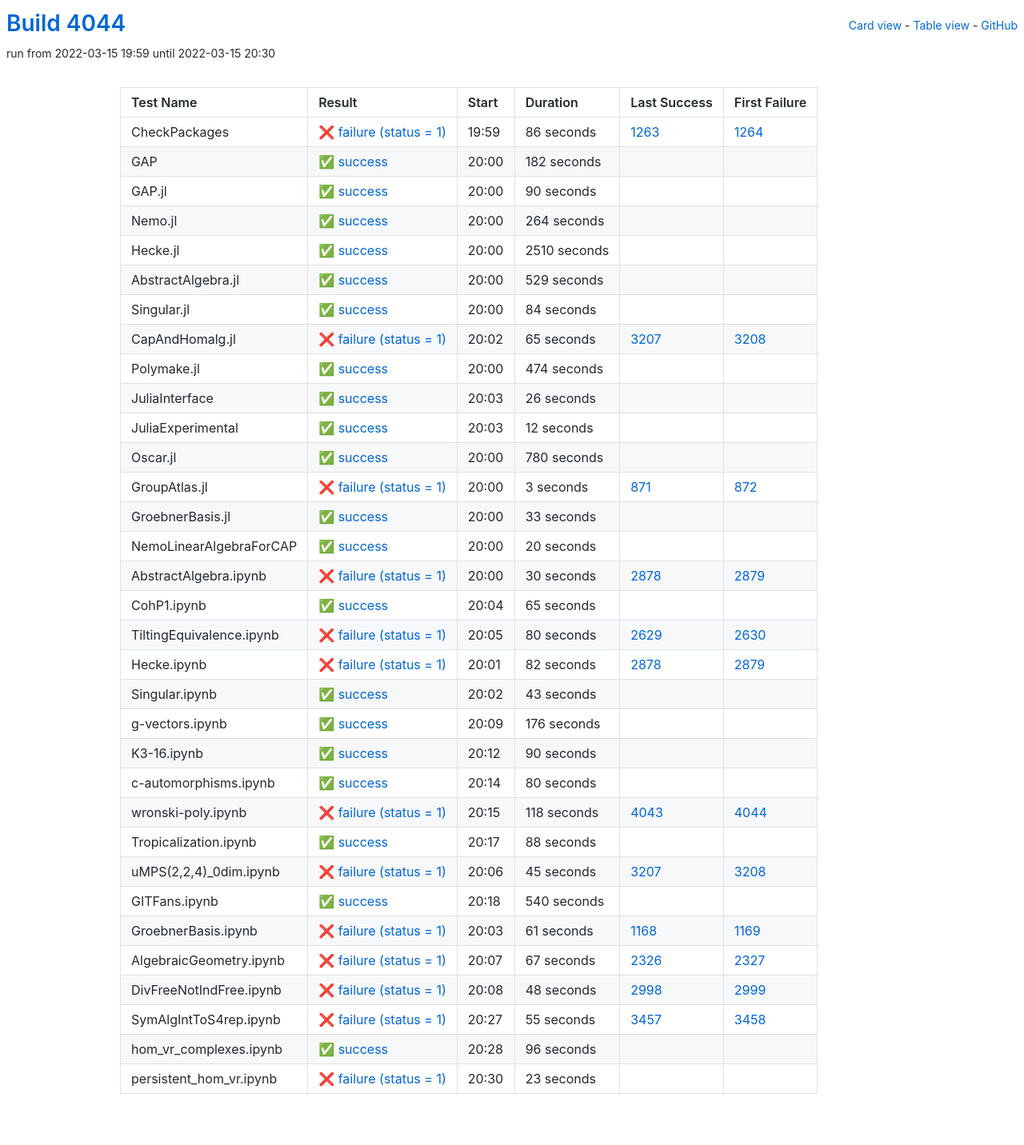
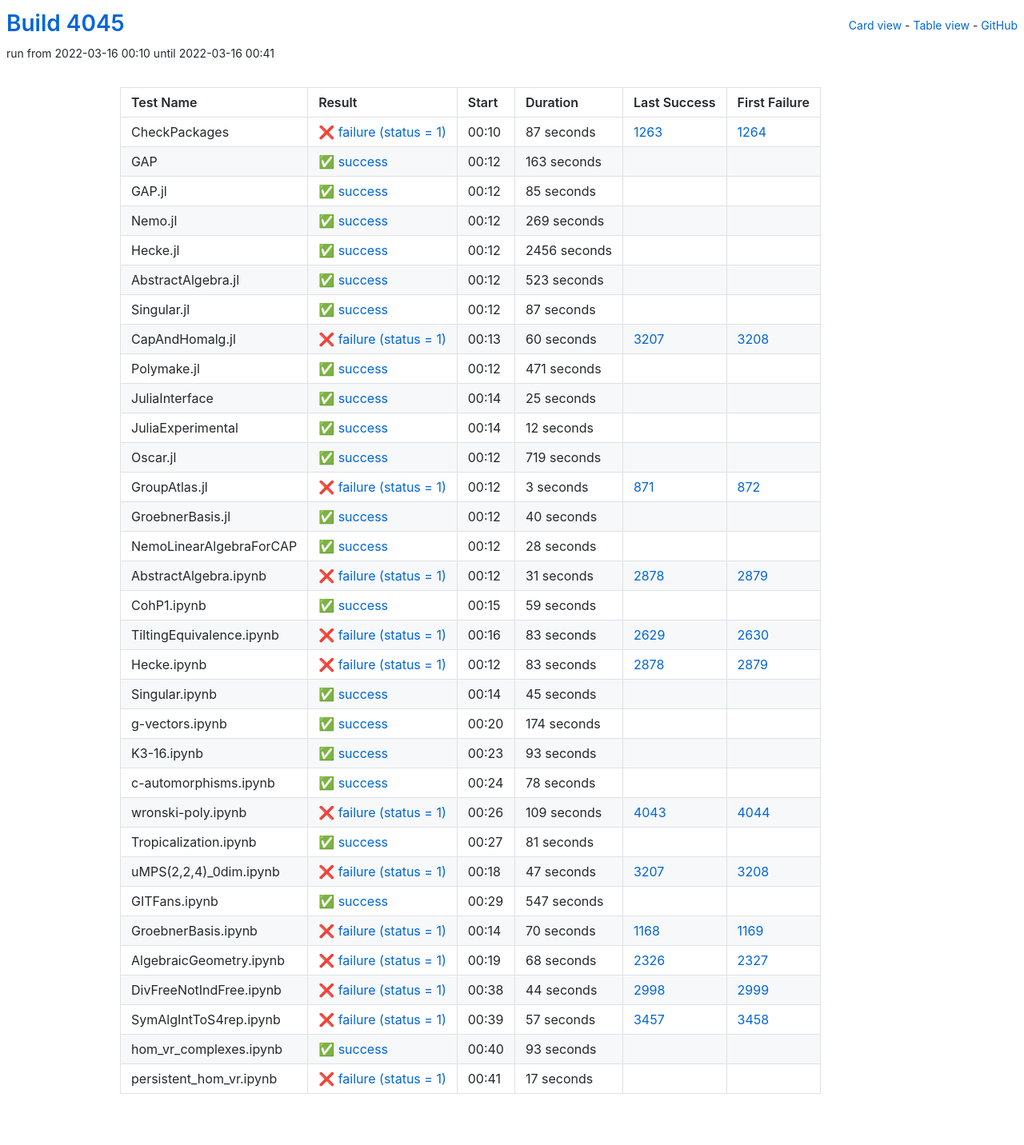
Before and after one commit to oscar-system/oscar-ci-status-stable, a Jekyll site: the page built from table.html, in a window 1280 px wide. Shown: the whole page at 80% size. Built offline with Jekyll 4.4.1, drawn with Linux system fonts in a browser that asks for light colours.

Commit message:
Build #4045

```diff
--- a/_data/ci.yml
+++ b/_data/ci.yml
@@ -1,6 +1,6 @@
 ---
-build: 4044
-build_url: https://oscarci.mathematik.uni-kl.de/job/oscar-stable/4044/
+build: 4045
+build_url: https://oscarci.mathematik.uni-kl.de/job/oscar-stable/4045/
 job: oscar-stable
 organization: oscar-system
 repo: oscar-ci-status-stable
@@ -8,128 +8,128 @@ repourl: https://github.com/oscar-system/oscar-ci-status-stable
 tests:
 - name: CheckPackages
   id: checkpackages
-  log: https://oscarci.mathematik.uni-kl.de/job/oscar-stable/4044/artifact/logs/build-4044/CheckPackages.log
-  start: 2022-03-15 19:59
+  log: https://oscarci.mathematik.uni-kl.de/job/oscar-stable/4045/artifact/logs/build-4045/CheckPackages.log
+  start: 2022-03-16 00:10
   success: false
   exitcode: 1
   status: failure
-  duration: 86
+  duration: 87
   last_success: 1263
   last_success_url: https://oscarci.mathematik.uni-kl.de/job/oscar-stable/1263/
   first_failure: 1264
   first_failure_url: https://oscarci.mathematik.uni-kl.de/job/oscar-stable/1264/
 - name: GAP
   id: gap
-  log: https://oscarci.mathematik.uni-kl.de/job/oscar-stable/4044/artifact/logs/build-4044/GAP.log
-  start: 2022-03-15 20:00
+  log: https://oscarci.mathematik.uni-kl.de/job/oscar-stable/4045/artifact/logs/build-4045/GAP.log
+  start: 2022-03-16 00:12
   success: true
   exitcode: 0
   status: success
-  duration: 182
+  duration: 163
   last_success: false
   last_success_url:
   first_failure: false
   first_failure_url:
 - name: GAP.jl
   id: gap-jl
-  log: https://oscarci.mathematik.uni-kl.de/job/oscar-stable/4044/artifact/logs/build-4044/GAP.jl.log
-  start: 2022-03-15 20:00
+  log: https://oscarci.mathematik.uni-kl.de/job/oscar-stable/4045/artifact/logs/build-4045/GAP.jl.log
+  start: 2022-03-16 00:12
   success: true
   exitcode: 0
   status: success
-  duration: 90
+  duration: 85
   last_success: false
   last_success_url:
   first_failure: false
   first_failure_url:
 - name: Nemo.jl
   id: nemo-jl
-  log: https://oscarci.mathematik.uni-kl.de/job/oscar-stable/4044/artifact/logs/build-4044/Nemo.jl.log
-  start: 2022-03-15 20:00
+  log: https://oscarci.mathematik.uni-kl.de/job/oscar-stable/4045/artifact/logs/build-4045/Nemo.jl.log
+  start: 2022-03-16 00:12
   success: true
   exitcode: 0
   status: success
-  duration: 264
+  duration: 269
   last_success: false
   last_success_url:
   first_failure: false
   first_failure_url:
 - name: Hecke.jl
   id: hecke-jl
-  log: https://oscarci.mathematik.uni-kl.de/job/oscar-stable/4044/artifact/logs/build-4044/Hecke.jl.log
-  start: 2022-03-15 20:00
+  log: https://oscarci.mathematik.uni-kl.de/job/oscar-stable/4045/artifact/logs/build-4045/Hecke.jl.log
+  start: 2022-03-16 00:12
   success: true
   exitcode: 0
   status: success
-  duration: 2510
+  duration: 2456
   last_success: false
   last_success_url:
   first_failure: false
   first_failure_url:
 - name: AbstractAlgebra.jl
   id: abstractalgebra-jl
-  log: https://oscarci.mathematik.uni-kl.de/job/oscar-stable/4044/artifact/logs/build-4044/AbstractAlgebra.jl.log
-  start: 2022-03-15 20:00
+  log: https://oscarci.mathematik.uni-kl.de/job/oscar-stable/4045/artifact/logs/build-4045/AbstractAlgebra.jl.log
+  start: 2022-03-16 00:12
   success: true
   exitcode: 0
   status: success
-  duration: 529
+  duration: 523
   last_success: false
   last_success_url:
   first_failure: false
   first_failure_url:
 - name: Singular.jl
   id: singular-jl
-  log: https://oscarci.mathematik.uni-kl.de/job/oscar-stable/4044/artifact/logs/build-4044/Singular.jl.log
-  start: 2022-03-15 20:00
+  log: https://oscarci.mathematik.uni-kl.de/job/oscar-stable/4045/artifact/logs/build-4045/Singular.jl.log
+  start: 2022-03-16 00:12
   success: true
   exitcode: 0
   status: success
-  duration: 84
+  duration: 87
   last_success: false
   last_success_url:
   first_failure: false
   first_failure_url:
 - name: CapAndHomalg.jl
   id: capandhomalg-jl
-  log: https://oscarci.mathematik.uni-kl.de/job/oscar-stable/4044/artifact/logs/build-4044/CapAndHomalg.jl.log
-  start: 2022-03-15 20:02
+  log: https://oscarci.mathematik.uni-kl.de/job/oscar-stable/4045/artifact/logs/build-4045/CapAndHomalg.jl.log
+  start: 2022-03-16 00:13
   success: false
   exitcode: 1
   status: failure
-  duration: 65
+  duration: 60
   last_success: 3207
   last_success_url: https://oscarci.mathematik.uni-kl.de/job/oscar-stable/3207/
   first_failure: 3208
   first_failure_url: https://oscarci.mathematik.uni-kl.de/job/oscar-stable/3208/
 - name: Polymake.jl
   id: polymake-jl
-  log: https://oscarci.mathematik.uni-kl.de/job/oscar-stable/4044/artifact/logs/build-4044/Polymake.jl.log
-  start: 2022-03-15 20:00
+  log: https://oscarci.mathematik.uni-kl.de/job/oscar-stable/4045/artifact/logs/build-4045/Polymake.jl.log
+  start: 2022-03-16 00:12
   success: true
   exitcode: 0
   status: success
-  duration: 474
+  duration: 471
   last_success: false
   last_success_url:
   first_failure: false
   first_failure_url:
 - name: JuliaInterface
   id: juliainterface
-  log: https://oscarci.mathematik.uni-kl.de/job/oscar-stable/4044/artifact/logs/build-4044/JuliaInterface.log
-  start: 2022-03-15 20:03
+  log: https://oscarci.mathematik.uni-kl.de/job/oscar-stable/4045/artifact/logs/build-4045/JuliaInterface.log
+  start: 2022-03-16 00:14
   success: true
   exitcode: 0
   status: success
-  duration: 26
+  duration: 25
   last_success: false
   last_success_url:
   first_failure: false
   first_failure_url:
 - name: JuliaExperimental
   id: juliaexperimental
-  log: https://oscarci.mathematik.uni-kl.de/job/oscar-stable/4044/artifact/logs/build-4044/JuliaExperimental.log
-  start: 2022-03-15 20:03
+  log: https://oscarci.mathematik.uni-kl.de/job/oscar-stable/4045/artifact/logs/build-4045/JuliaExperimental.log
+  start: 2022-03-16 00:14
   success: true
   exitcode: 0
   status: success
@@ -140,20 +140,20 @@ tests:
   first_failure_url:
 - name: Oscar.jl
   id: oscar-jl
-  log: https://oscarci.mathematik.uni-kl.de/job/oscar-stable/4044/artifact/logs/build-4044/Oscar.jl.log
-  start: 2022-03-15 20:00
+  log: https://oscarci.mathematik.uni-kl.de/job/oscar-stable/4045/artifact/logs/build-4045/Oscar.jl.log
+  start: 2022-03-16 00:12
   success: true
   exitcode: 0
   status: success
-  duration: 780
+  duration: 719
   last_success: false
   last_success_url:
   first_failure: false
   first_failure_url:
 - name: GroupAtlas.jl
   id: groupatlas-jl
-  log: https://oscarci.mathematik.uni-kl.de/job/oscar-stable/4044/artifact/logs/build-4044/GroupAtlas.jl.log
-  start: 2022-03-15 20:00
+  log: https://oscarci.mathematik.uni-kl.de/job/oscar-stable/4045/artifact/logs/build-4045/GroupAtlas.jl.log
+  start: 2022-03-16 00:12
   success: false
   exitcode: 1
   status: failure
@@ -164,240 +164,240 @@ tests:
   first_failure_url: https://oscarci.mathematik.uni-kl.de/job/oscar-stable/872/
 - name: GroebnerBasis.jl
   id: groebnerbasis-jl
-  log: https://oscarci.mathematik.uni-kl.de/job/oscar-stable/4044/artifact/logs/build-4044/GroebnerBasis.jl.log
-  start: 2022-03-15 20:00
+  log: https://oscarci.mathematik.uni-kl.de/job/oscar-stable/4045/artifact/logs/build-4045/GroebnerBasis.jl.log
+  start: 2022-03-16 00:12
   success: true
   exitcode: 0
   status: success
-  duration: 33
+  duration: 40
   last_success: false
   last_success_url:
   first_failure: false
   first_failure_url:
 - name: NemoLinearAlgebraForCAP
   id: nemolinearalgebraforcap
-  log: https://oscarci.mathematik.uni-kl.de/job/oscar-stable/4044/artifact/logs/build-4044/NemoLinearAlgebraForCAP.log
-  start: 2022-03-15 20:00
+  log: https://oscarci.mathematik.uni-kl.de/job/oscar-stable/4045/artifact/logs/build-4045/NemoLinearAlgebraForCAP.log
+  start: 2022-03-16 00:12
   success: true
   exitcode: 0
   status: success
-  duration: 20
+  duration: 28
   last_success: false
   last_success_url:
   first_failure: false
   first_failure_url:
 - name: AbstractAlgebra.ipynb
   id: abstractalgebra-ipynb
-  log: https://oscarci.mathematik.uni-kl.de/job/oscar-stable/4044/artifact/logs/build-4044/AbstractAlgebra.ipynb.log
-  start: 2022-03-15 20:00
+  log: https://oscarci.mathematik.uni-kl.de/job/oscar-stable/4045/artifact/logs/build-4045/AbstractAlgebra.ipynb.log
+  start: 2022-03-16 00:12
   success: false
   exitcode: 1
   status: failure
-  duration: 30
+  duration: 31
   last_success: 2878
   last_success_url: https://oscarci.mathematik.uni-kl.de/job/oscar-stable/2878/
   first_failure: 2879
   first_failure_url: https://oscarci.mathematik.uni-kl.de/job/oscar-stable/2879/
 - name: CohP1.ipynb
   id: cohp1-ipynb
-  log: https://oscarci.mathematik.uni-kl.de/job/oscar-stable/4044/artifact/logs/build-4044/CohP1.ipynb.log
-  start: 2022-03-15 20:04
+  log: https://oscarci.mathematik.uni-kl.de/job/oscar-stable/4045/artifact/logs/build-4045/CohP1.ipynb.log
+  start: 2022-03-16 00:15
   success: true
   exitcode: 0
   status: success
-  duration: 65
+  duration: 59
   last_success: false
   last_success_url:
   first_failure: false
   first_failure_url:
 - name: TiltingEquivalence.ipynb
   id: tiltingequivalence-ipynb
-  log: https://oscarci.mathematik.uni-kl.de/job/oscar-stable/4044/artifact/logs/build-4044/TiltingEquivalence.ipynb.log
-  start: 2022-03-15 20:05
+  log: https://oscarci.mathematik.uni-kl.de/job/oscar-stable/4045/artifact/logs/build-4045/TiltingEquivalence.ipynb.log
+  start: 2022-03-16 00:16
   success: false
   exitcode: 1
   status: failure
-  duration: 80
+  duration: 83
   last_success: 2629
   last_success_url: https://oscarci.mathematik.uni-kl.de/job/oscar-stable/2629/
   first_failure: 2630
   first_failure_url: https://oscarci.mathematik.uni-kl.de/job/oscar-stable/2630/
 - name: Hecke.ipynb
   id: hecke-ipynb
-  log: https://oscarci.mathematik.uni-kl.de/job/oscar-stable/4044/artifact/logs/build-4044/Hecke.ipynb.log
-  start: 2022-03-15 20:01
+  log: https://oscarci.mathematik.uni-kl.de/job/oscar-stable/4045/artifact/logs/build-4045/Hecke.ipynb.log
+  start: 2022-03-16 00:12
   success: false
   exitcode: 1
   status: failure
-  duration: 82
+  duration: 83
   last_success: 2878
   last_success_url: https://oscarci.mathematik.uni-kl.de/job/oscar-stable/2878/
   first_failure: 2879
   first_failure_url: https://oscarci.mathematik.uni-kl.de/job/oscar-stable/2879/
 - name: Singular.ipynb
   id: singular-ipynb
-  log: https://oscarci.mathematik.uni-kl.de/job/oscar-stable/4044/artifact/logs/build-4044/Singular.ipynb.log
-  start: 2022-03-15 20:02
+  log: https://oscarci.mathematik.uni-kl.de/job/oscar-stable/4045/artifact/logs/build-4045/Singular.ipynb.log
+  start: 2022-03-16 00:14
   success: true
   exitcode: 0
   status: success
-  duration: 43
+  duration: 45
   last_success: false
   last_success_url:
   first_failure: false
   first_failure_url:
 - name: g-vectors.ipynb
   id: g-vectors-ipynb
-  log: https://oscarci.mathematik.uni-kl.de/job/oscar-stable/4044/artifact/logs/build-4044/g-vectors.ipynb.log
-  start: 2022-03-15 20:09
+  log: https://oscarci.mathematik.uni-kl.de/job/oscar-stable/4045/artifact/logs/build-4045/g-vectors.ipynb.log
+  start: 2022-03-16 00:20
   success: true
   exitcode: 0
   status: success
-  duration: 176
+  duration: 174
   last_success: false
   last_success_url:
   first_failure: false
   first_failure_url:
 - name: K3-16.ipynb
   id: k3-16-ipynb
-  log: https://oscarci.mathematik.uni-kl.de/job/oscar-stable/4044/artifact/logs/build-4044/K3-16.ipynb.log
-  start: 2022-03-15 20:12
+  log: https://oscarci.mathematik.uni-kl.de/job/oscar-stable/4045/artifact/logs/build-4045/K3-16.ipynb.log
+  start: 2022-03-16 00:23
   success: true
   exitcode: 0
   status: success
-  duration: 90
+  duration: 93
   last_success: false
   last_success_url:
   first_failure: false
   first_failure_url:
 - name: c-automorphisms.ipynb
   id: c-automorphisms-ipynb
-  log: https://oscarci.mathematik.uni-kl.de/job/oscar-stable/4044/artifact/logs/build-4044/c-automorphisms.ipynb.log
-  start: 2022-03-15 20:14
+  log: https://oscarci.mathematik.uni-kl.de/job/oscar-stable/4045/artifact/logs/build-4045/c-automorphisms.ipynb.log
+  start: 2022-03-16 00:24
   success: true
   exitcode: 0
   status: success
-  duration: 80
+  duration: 78
   last_success: false
   last_success_url:
   first_failure: false
   first_failure_url:
 - name: wronski-poly.ipynb
   id: wronski-poly-ipynb
-  log: https://oscarci.mathematik.uni-kl.de/job/oscar-stable/4044/artifact/logs/build-4044/wronski-poly.ipynb.log
-  start: 2022-03-15 20:15
+  log: https://oscarci.mathematik.uni-kl.de/job/oscar-stable/4045/artifact/logs/build-4045/wronski-poly.ipynb.log
+  start: 2022-03-16 00:26
   success: false
   exitcode: 1
   status: failure
-  duration: 118
+  duration: 109
   last_success: 4043
   last_success_url: https://oscarci.mathematik.uni-kl.de/job/oscar-stable/4043/
   first_failure: 4044
   first_failure_url: https://oscarci.mathematik.uni-kl.de/job/oscar-stable/4044/
 - name: Tropicalization.ipynb
   id: tropicalization-ipynb
-  log: https://oscarci.mathematik.uni-kl.de/job/oscar-stable/4044/artifact/logs/build-4044/Tropicalization.ipynb.log
-  start: 2022-03-15 20:17
+  log: https://oscarci.mathematik.uni-kl.de/job/oscar-stable/4045/artifact/logs/build-4045/Tropicalization.ipynb.log
+  start: 2022-03-16 00:27
   success: true
   exitcode: 0
   status: success
-  duration: 88
+  duration: 81
   last_success: false
   last_success_url:
   first_failure: false
   first_failure_url:
 - name: uMPS(2,2,4)_0dim.ipynb
   id: umps-2-2-4-0dim-ipynb
-  log: https://oscarci.mathematik.uni-kl.de/job/oscar-stable/4044/artifact/logs/build-4044/uMPS-2-2-4-_0dim.ipynb.log
-  start: 2022-03-15 20:06
+  log: https://oscarci.mathematik.uni-kl.de/job/oscar-stable/4045/artifact/logs/build-4045/uMPS-2-2-4-_0dim.ipynb.log
+  start: 2022-03-16 00:18
   success: false
   exitcode: 1
   status: failure
-  duration: 45
+  duration: 47
   last_success: 3207
   last_success_url: https://oscarci.mathematik.uni-kl.de/job/oscar-stable/3207/
   first_failure: 3208
   first_failure_url: https://oscarci.mathematik.uni-kl.de/job/oscar-stable/3208/
 - name: GITFans.ipynb
   id: gitfans-ipynb
-  log: https://oscarci.mathematik.uni-kl.de/job/oscar-stable/4044/artifact/logs/build-4044/GITFans.ipynb.log
-  start: 2022-03-15 20:18
+  log: https://oscarci.mathematik.uni-kl.de/job/oscar-stable/4045/artifact/logs/build-4045/GITFans.ipynb.log
+  start: 2022-03-16 00:29
   success: true
   exitcode: 0
   status: success
-  duration: 540
+  duration: 547
   last_success: false
   last_success_url:
   first_failure: false
   first_failure_url:
 - name: GroebnerBasis.ipynb
   id: groebnerbasis-ipynb
-  log: https://oscarci.mathematik.uni-kl.de/job/oscar-stable/4044/artifact/logs/build-4044/GroebnerBasis.ipynb.log
-  start: 2022-03-15 20:03
+  log: https://oscarci.mathematik.uni-kl.de/job/oscar-stable/4045/artifact/logs/build-4045/GroebnerBasis.ipynb.log
+  start: 2022-03-16 00:14
   success: false
   exitcode: 1
   status: failure
-  duration: 61
+  duration: 70
   last_success: 1168
   last_success_url: https://oscarci.mathematik.uni-kl.de/job/oscar-stable/1168/
   first_failure: 1169
   first_failure_url: https://oscarci.mathematik.uni-kl.de/job/oscar-stable/1169/
 - name: AlgebraicGeometry.ipynb
   id: algebraicgeometry-ipynb
-  log: https://oscarci.mathematik.uni-kl.de/job/oscar-stable/4044/artifact/logs/build-4044/AlgebraicGeometry.ipynb.log
-  start: 2022-03-15 20:07
+  log: https://oscarci.mathematik.uni-kl.de/job/oscar-stable/4045/artifact/logs/build-4045/AlgebraicGeometry.ipynb.log
+  start: 2022-03-16 00:19
   success: false
   exitcode: 1
   status: failure
-  duration: 67
+  duration: 68
   last_success: 2326
   last_success_url: https://oscarci.mathematik.uni-kl.de/job/oscar-stable/2326/
   first_failure: 2327
   first_failure_url: https://oscarci.mathematik.uni-kl.de/job/oscar-stable/2327/
 - name: DivFreeNotIndFree.ipynb
   id: divfreenotindfree-ipynb
-  log: https://oscarci.mathematik.uni-kl.de/job/oscar-stable/4044/artifact/logs/build-4044/DivFreeNotIndFree.ipynb.log
-  start: 2022-03-15 20:08
+  log: https://oscarci.mathematik.uni-kl.de/job/oscar-stable/4045/artifact/logs/build-4045/DivFreeNotIndFree.ipynb.log
+  start: 2022-03-16 00:38
   success: false
   exitcode: 1
   status: failure
-  duration: 48
+  duration: 44
   last_success: 2998
   last_success_url: https://oscarci.mathematik.uni-kl.de/job/oscar-stable/2998/
   first_failure: 2999
   first_failure_url: https://oscarci.mathematik.uni-kl.de/job/oscar-stable/2999/
 - name: SymAlgIntToS4rep.ipynb
   id: symalginttos4rep-ipynb
-  log: https://oscarci.mathematik.uni-kl.de/job/oscar-stable/4044/artifact/logs/build-4044/SymAlgIntToS4rep.ipynb.log
-  start: 2022-03-15 20:27
+  log: https://oscarci.mathematik.uni-kl.de/job/oscar-stable/4045/artifact/logs/build-4045/SymAlgIntToS4rep.ipynb.log
+  start: 2022-03-16 00:39
   success: false
   exitcode: 1
   status: failure
-  duration: 55
+  duration: 57
   last_success: 3457
   last_success_url: https://oscarci.mathematik.uni-kl.de/job/oscar-stable/3457/
   first_failure: 3458
   first_failure_url: https://oscarci.mathematik.uni-kl.de/job/oscar-stable/3458/
 - name: hom_vr_complexes.ipynb
   id: hom-vr-complexes-ipynb
-  log: https://oscarci.mathematik.uni-kl.de/job/oscar-stable/4044/artifact/logs/build-4044/hom_vr_complexes.ipynb.log
-  start: 2022-03-15 20:28
+  log: https://oscarci.mathematik.uni-kl.de/job/oscar-stable/4045/artifact/logs/build-4045/hom_vr_complexes.ipynb.log
+  start: 2022-03-16 00:40
   success: true
   exitcode: 0
   status: success
-  duration: 96
+  duration: 93
   last_success: false
   last_success_url:
   first_failure: false
   first_failure_url:
 - name: persistent_hom_vr.ipynb
   id: persistent-hom-vr-ipynb
-  log: https://oscarci.mathematik.uni-kl.de/job/oscar-stable/4044/artifact/logs/build-4044/persistent_hom_vr.ipynb.log
-  start: 2022-03-15 20:30
+  log: https://oscarci.mathematik.uni-kl.de/job/oscar-stable/4045/artifact/logs/build-4045/persistent_hom_vr.ipynb.log
+  start: 2022-03-16 00:41
   success: false
   exitcode: 1
   status: failure
-  duration: 23
+  duration: 17
   last_success: false
   last_success_url:
   first_failure: false
```
Also changed, not shown: README.md.
